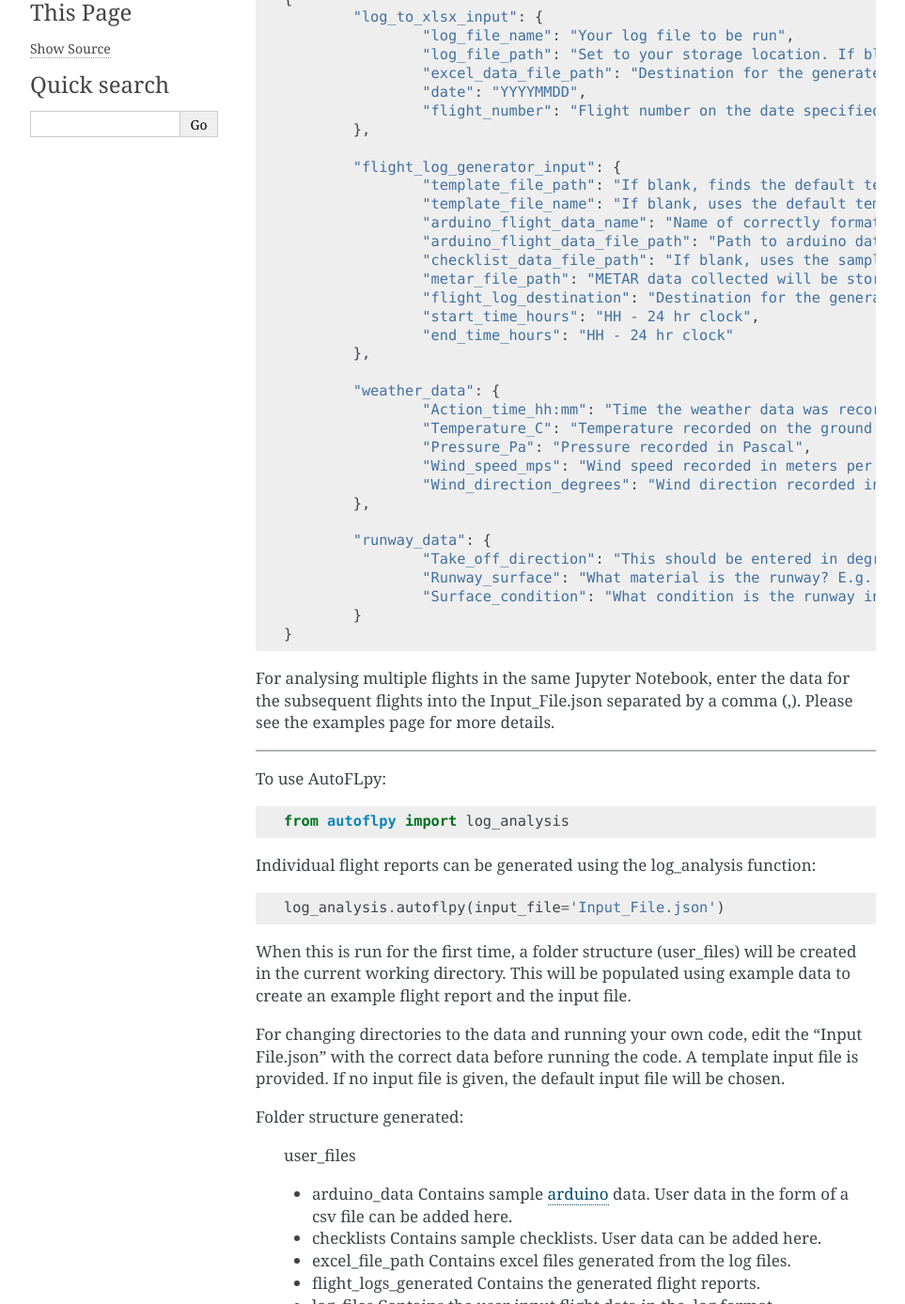
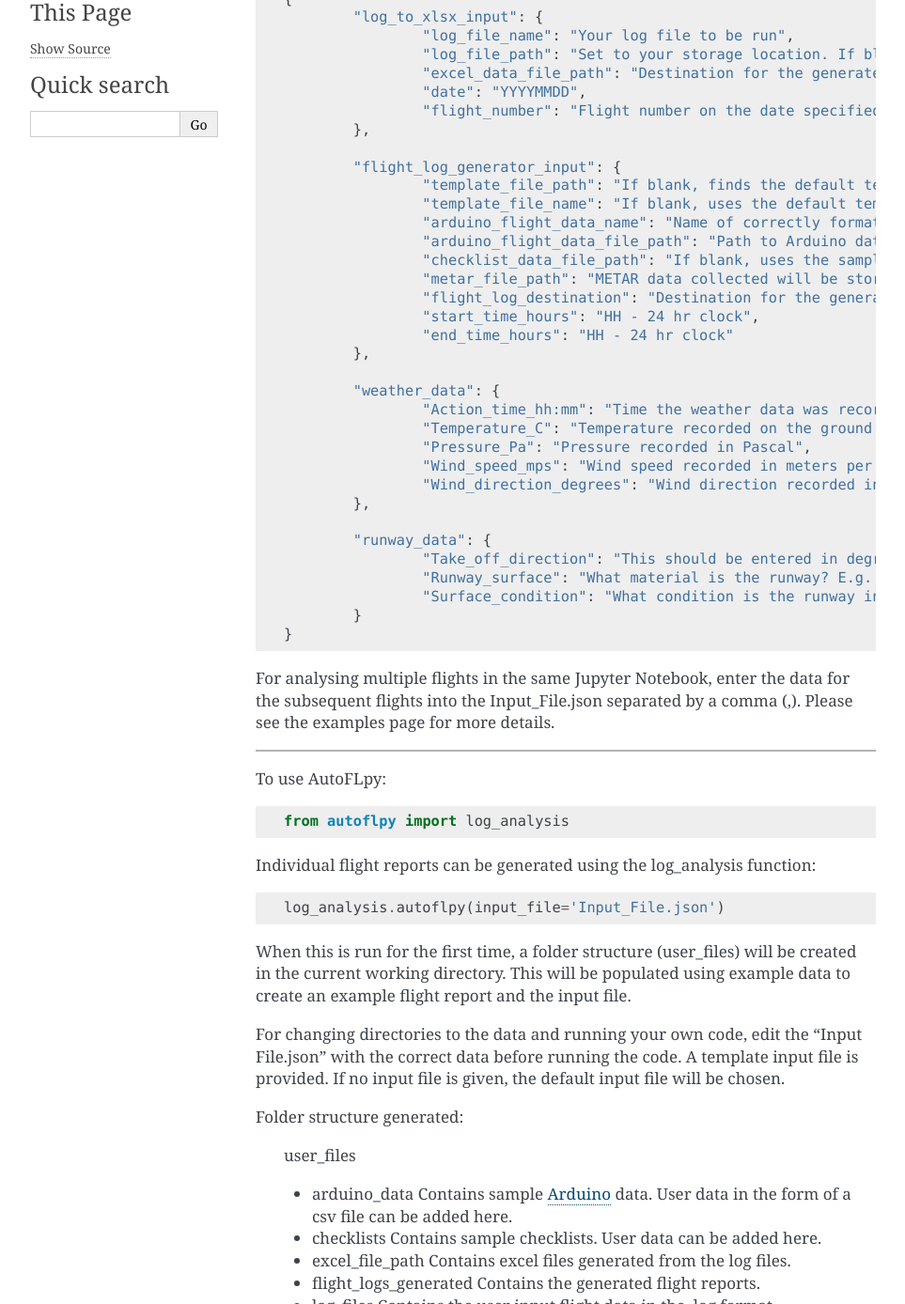
Before and after one commit to AdrianWeishaeupl/AutoFLpy, a Sphinx documentation site: the page built from docs/usage.rst, in a window 1280 px wide and 1400 px high, scrolled down 517 px. Shown: the part 12-1400 px from the top of the window at 94% size, without its empty margins (148-1111 px from the left). Built offline with Sphinx 7.4.7, drawn with Linux system fonts in a browser that asks for light colours; pages that are not in the unit, such as notebooks, are missing from menus.

Commit message:
Capital letters changed

```diff
--- a/README.rst
+++ b/README.rst
@@ -40,7 +40,7 @@ Features
 * Generates a highly customisable and agile flight summary report using data from .log and input files.
 * Default flight summary includes:
 	* METAR information of the nearest airfield.
-	* Checklist Information (if provided).
+	* Checklist information (if provided).
 	* Plots for:
 		* GPS altitude and velocity.
 		* GPS latitude and longitude plotted on a map**.
@@ -48,7 +48,7 @@ Features
 		* Barometric data throughout the flight.
 		* Flight attitude throughout the flight.
 		* Flight computer vibrational data.
-		* Additional `arduino <https://www.arduino.cc/>`_ and csv data (if supplied).
+		* Additional `Arduino <https://www.arduino.cc/>`_ and csv data (if supplied).
 * Multi-flight simultaneous analysis for comparing different flights.
 * Sample data files included. This will be **created when the code is run for the first time**.
 * Full choice of file paths for the data and outputs can be specified using the input file.
--- a/docs/examples.rst
+++ b/docs/examples.rst
@@ -22,7 +22,7 @@ The code cell above the graph is used to define variables used in the plot such
 	:align: center
 	:alt: Image of a graph generated with AutoFLpy showing a section of the altitude v time plot.
 
-Variables in the same data group (in this case "gps") can be plotted on the same graph either by changing the notebook template (recommended) or by inserting the data tag (eg. ["y", "groundspeed", "gps"]) into the function:
+Variables in the same data group (in this case "gps") can be plotted on the same graph either by changing the Notebook template (recommended) or by inserting the data tag (eg. ["y", "groundspeed", "gps"]) into the function:
 
 .. image:: images/Ex_alt_v_time_3.png
 	:width: 900
--- a/docs/usage.rst
+++ b/docs/usage.rst
@@ -25,7 +25,7 @@ The Input_file.json is structured as follows::
 			"template_file_path": "If blank, finds the default template location",
 			"template_file_name": "If blank, uses the default template",
 			"arduino_flight_data_name": "Name of correctly formatted Arduino data. If blank, uses the name of the sample data",
-			"arduino_flight_data_file_path": "Path to arduino data. If blank, finds the path to the sample data",
+			"arduino_flight_data_file_path": "Path to Arduino data. If blank, finds the path to the sample data",
 			"checklist_data_file_path": "If blank, uses the sample checklist file path",
 			"metar_file_path": "METAR data collected will be stored here. If blank, creates folder in the current directory",
 			"flight_log_destination": "Destination for the generated flight reports. If blank, creates folder in the current directory",
@@ -69,7 +69,7 @@ Folder structure generated:
 
 	user_files
 
-	* arduino_data					Contains sample `arduino <https://www.arduino.cc/>`_ data. User data in the form of a csv file can be added here.
+	* arduino_data					Contains sample `Arduino <https://www.arduino.cc/>`_ data. User data in the form of a csv file can be added here.
 
 	* checklists					Contains sample checklists. User data can be added here.
 
```
Also changed, not shown: 2 other files.
